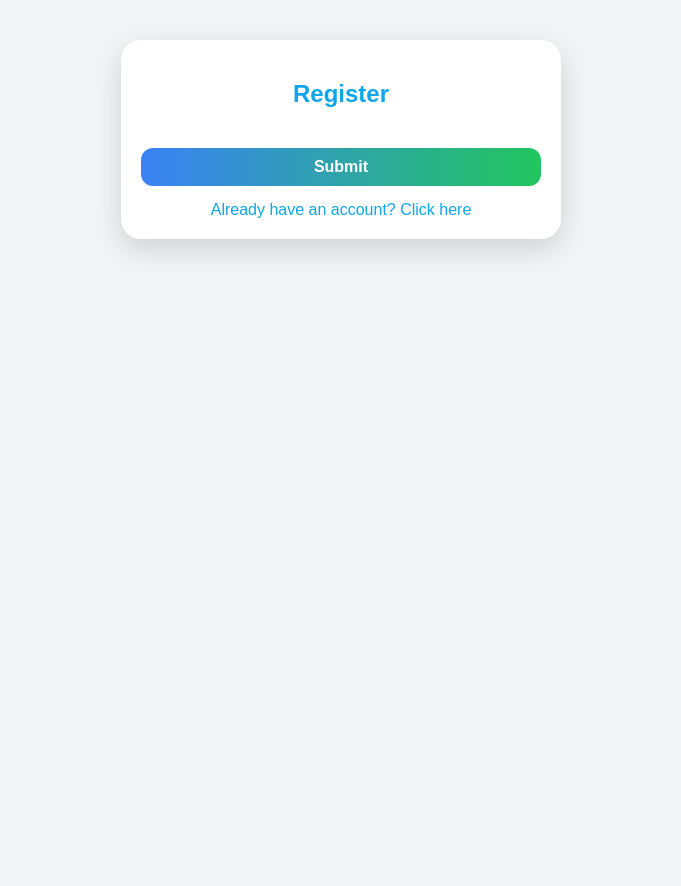
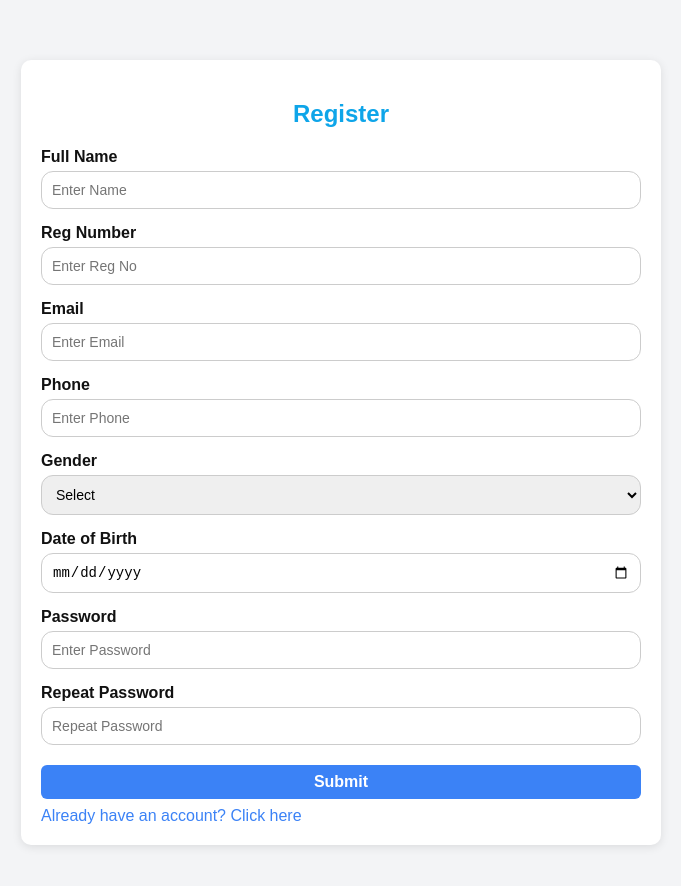
Before and after one commit to businessmanagementsystemss-source/student_info, a website: page public/index.html in a window 1280 px wide. Both pictures are taken after a click on the element "Not registered? Click here". Shown: the whole page, without its empty margins (299-980 px from the left). Before the commit the page ends 840 px from the top, so only its background shows below. Drawn offline with Linux system fonts and the light colour scheme.

Commit message:
Update index.html

```diff
--- a/public/index.html
+++ b/public/index.html
@@ -5,6 +5,20 @@
   <meta name="viewport" content="width=device-width, initial-scale=1.0">
   <title>Student Portal</title>
   <link rel="stylesheet" href="style.css">
+  <style>
+    /* Minimal styles to make ads and overlay visible */
+    .hidden { display: none; }
+    .auth-card, .dashboard { max-width: 600px; margin: 40px auto; padding: 20px; background:#fff; border-radius:10px; box-shadow:0 2px 10px rgba(0,0,0,0.1); }
+    .card { margin-bottom: 20px; padding: 15px; border: 1px solid #eee; border-radius:10px; }
+    #adsCarousel { display:flex; overflow:hidden; height:200px; gap:10px; }
+    #adsCarousel img { cursor:pointer; transition: opacity 0.5s; width:100%; object-fit:cover; border-radius:10px; }
+    #fullPage { display:none; position:fixed; top:0; left:0; width:100%; height:100%; background: rgba(0,0,0,0.7); z-index:1000; overflow:auto; }
+    #fullContent { background:#fff; margin:50px auto; padding:20px; max-width:800px; border-radius:10px; overflow:auto; }
+    button { cursor:pointer; padding:8px 12px; border:none; border-radius:6px; background:#3b82f6; color:#fff; font-weight:600; }
+    .link { color:#3b82f6; cursor:pointer; margin-top:8px; display:inline-block; }
+    .input-group { display:flex; align-items:center; gap:6px; }
+    .toggle-icon { cursor:pointer; }
+  </style>
 </head>
 <body>
 
@@ -29,8 +43,27 @@
   <!-- Registration Form -->
   <div id="registerPage" class="hidden">
     <h2>Register</h2>
-    <!-- Registration form fields -->
-    <!-- [same as above] -->
+    <label for="fullName">Full Name</label>
+    <input type="text" id="fullName" placeholder="Enter Name">
+    <label for="regNumber">Reg Number</label>
+    <input type="text" id="regNumber" placeholder="Enter Reg No">
+    <label for="email">Email</label>
+    <input type="email" id="email" placeholder="Enter Email">
+    <label for="phone">Phone</label>
+    <input type="text" id="phone" placeholder="Enter Phone">
+    <label for="gender">Gender</label>
+    <select id="gender">
+      <option value="">Select</option>
+      <option value="Male">Male</option>
+      <option value="Female">Female</option>
+    </select>
+    <label for="dob">Date of Birth</label>
+    <input type="date" id="dob">
+    <label for="password">Password</label>
+    <input type="password" id="password" placeholder="Enter Password">
+    <label for="repeatPassword">Repeat Password</label>
+    <input type="password" id="repeatPassword" placeholder="Repeat Password">
+
     <button onclick="register()">Submit</button>
     <div class="link" onclick="showPage('loginPage')">Already have an account? Click here</div>
   </div>
@@ -59,11 +92,10 @@
 </div>
 
 <!-- Fullpage Overlay -->
-<div id="fullPage" class="fullpage" style="display:none;">
-  <div id="fullContent" style="background:#fff;margin:50px auto;padding:20px;max-width:600px;border-radius:10px;overflow:auto;"></div>
+<div id="fullPage">
+  <div id="fullContent"></div>
   <button onclick="closeFullPage()">Close</button>
 </div>
-
 
 <script type="module" src="app.js"></script>
 
```
